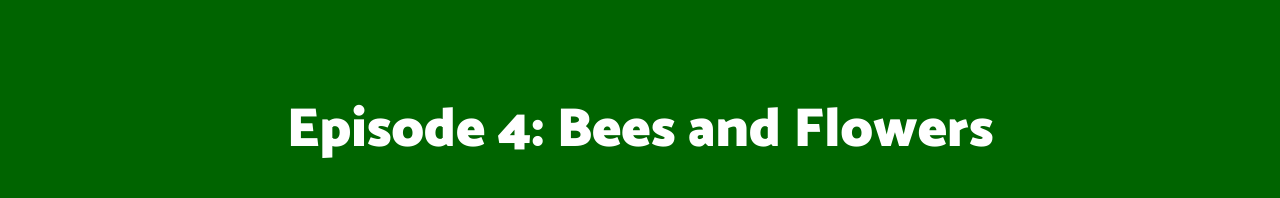
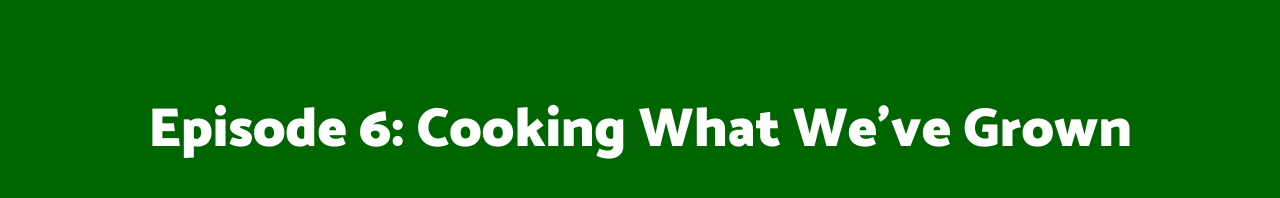
Before and after one commit to michelleblin/Lets-Grow-Alameda, a plain HTML site: page grow.html in a window 1280 px wide. Shown: the part 2827-3025 px from the top of the page. Drawn offline with nearby package versions, Linux system fonts and the light colour scheme.

Commit message:
updated latest video

```diff
--- a/grow.html
+++ b/grow.html
@@ -163,7 +163,7 @@
         </div>
 
         <div class = "recent">
-            <h3>Episode 4: Bees and Flowers</h3>
+            <h3>Episode 6: Cooking What We've Grown</h3>
             <center><p id="video-normal"><iframe width="672" height="378" src="https://www.youtube.com/embed/oWLoan3sv2A" frameborder="0" allow="accelerometer; autoplay; encrypted-media; gyroscope; picture-in-picture" allowfullscreen></iframe></p></center>
             <center><p id="video-small"><iframe width="315" height="200" src="https://www.youtube.com/embed/oWLoan3sv2A" frameborder="0" allow="accelerometer; autoplay; encrypted-media; gyroscope; picture-in-picture" allowfullscreen></iframe></p></center>
         </div>
```
Also changed, not shown: index.html (+1 -1 lines).
